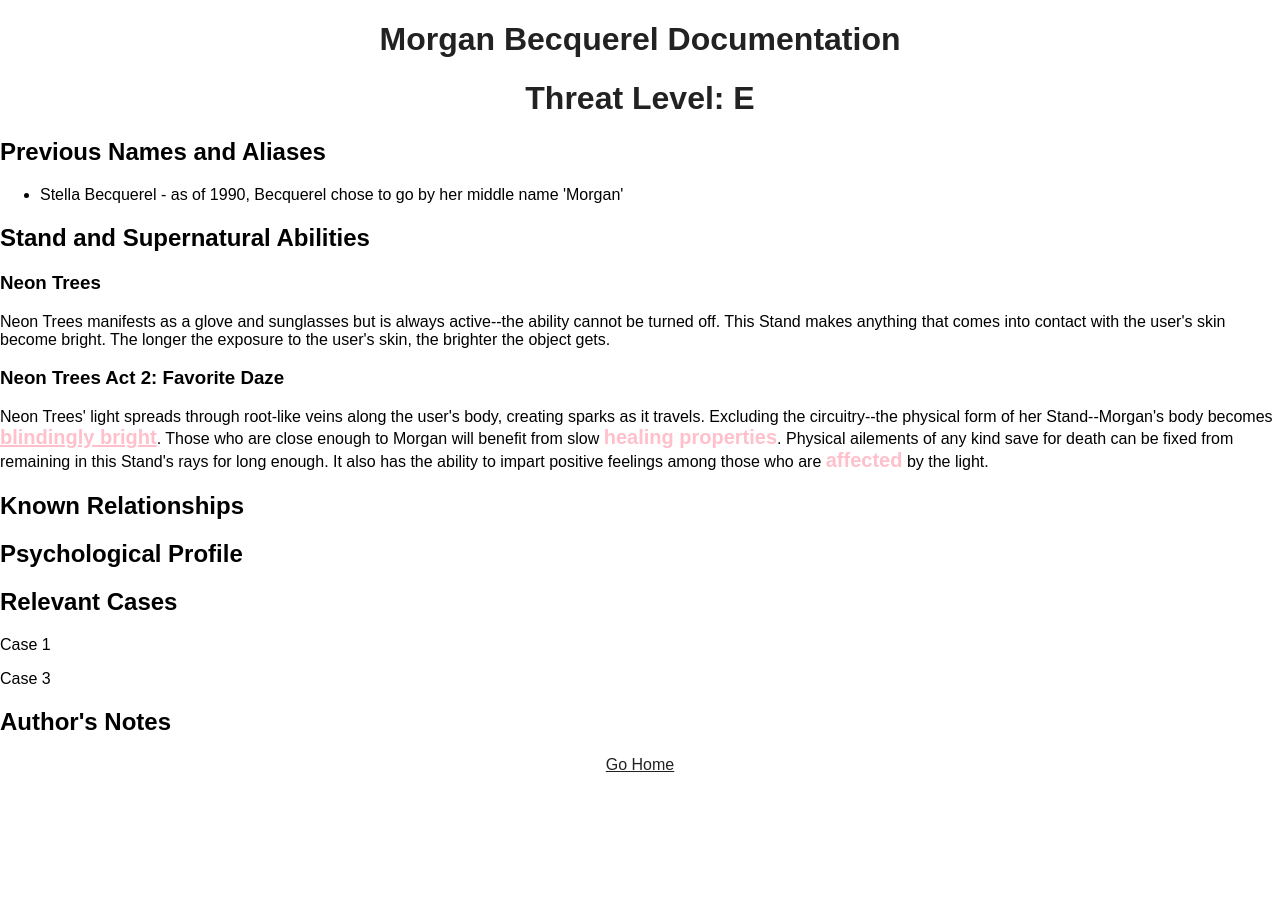
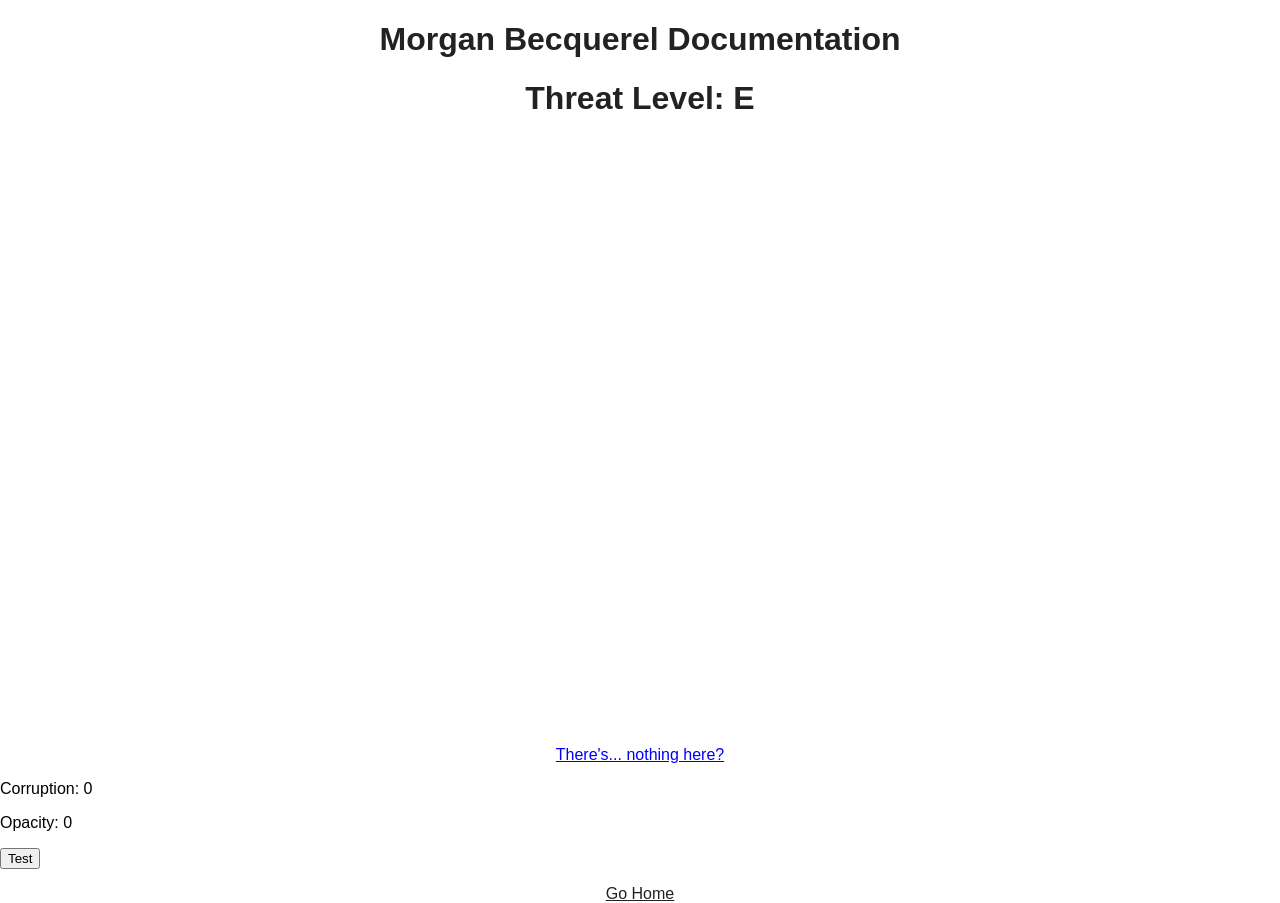
Before and after one commit to leafgilly/brienne_documentation, a React (Create React App) app in the folder my-app/: page /Morgan in a window 1280 px wide. Before the commit the page ends 821 px from the top, so only its background shows below. Built offline with nearby package versions, Linux system fonts and the light colour scheme.

Commit message:
initial phase of morgan's page implemented

```diff
--- a/my-app/src/App.css
+++ b/my-app/src/App.css
@@ -141,7 +141,7 @@ body, html {
 
 /* NEW CSS WE MADE */
 
-#interactive {
+.interactive {
   text-decoration: underline;
   cursor: pointer;
 }
@@ -165,7 +165,9 @@ body, html {
 }
 
 .enabled-link-m {
-  color:pink !important;
+  /* color: pink !important; */
+  color: rgba(255, 192, 203, 1) !important;
+  font-weight: bold;
 }
 
 .enabled-link-r {
@@ -174,7 +176,7 @@ body, html {
 
 .enabled-link-b {
   color:blue !important;
-  cursor: not-allowed;
+  /* cursor: not-allowed; */
 }
 
 .disabled-link {
--- a/my-app/src/pages/Amanda.js
+++ b/my-app/src/pages/Amanda.js
@@ -60,9 +60,16 @@ const Amanda = (props) => {
     <button onClick={()=>{
         props.dispatch({
             type: 'corruptAmanda',
+            value: 10,
+        });
+    }} disabled={props.AmandaCorruption>100}>Test</button>
+    <p onClick={()=>{
+        props.dispatch({
+            type: 'corruptAmanda',
             value: 49,
         });
-    }} disabled={props.AmandaCorruption>100}>Test</button>
+    }} id='interactive' class='enabled-link-a'>Test
+    </p>
     <p>
         <Link color="red" to="/page2">Go Home</Link>
     </p></>
--- a/my-app/src/pages/Misc.js
+++ b/my-app/src/pages/Misc.js
@@ -65,6 +65,7 @@ const Misc = () => {
         <li>TheGoodSamaritan</li>
         <li>bonvoyage_noona</li>
         <li>Pigserpent</li>
+        <li>Syntaxblitz</li>
     </ul>
     <h2>Read A Bit; Passive Audience</h2>
     <ul>
--- a/my-app/src/pages/Morgan.js
+++ b/my-app/src/pages/Morgan.js
@@ -1,6 +1,8 @@
 import { Link } from "react-router-dom";
 
-const Morgan = () => {
+import {connect} from 'react-redux';
+
+const Morgan = (props) => {
 
     //VISITED STATE
 
@@ -8,16 +10,8 @@ const Morgan = () => {
     pagesVisited["Morgan"] = true;
     document.cookie = JSON.stringify(pagesVisited);
 
-    //Tracking the visible text
-
-    var steps = 0;
-
     function stepForward() {
-        var node = document.getElementsByClassName('morStep');
-        node[steps].id = null;
-        node[steps].classList.add('morPass');
-        steps++;
-        node[steps].id = 'interactive';
+        console.log('called');
 
         //currently throws an error when you reach the end. make sure to stop the steps from incrementing once steps are fully implemented
 
@@ -25,16 +19,11 @@ const Morgan = () => {
         //item that can be clicked on the screen at the same time
     }
 
-    //Replacing text
-
-    const replacementText = [
-        'blindingly bright', 'morgantext2', 'morgantext3', "morgantext4"
-    ]
-
     return (
     <>
-    <h1>Morgan Becquerel Documentation</h1>
-    <h1>Threat Level: E</h1>
+    <div style={{color: 'rgba(0, 0, 0,' + props.MorganOpacity}}>
+        <h1>Morgan Becquerel Documentation</h1>
+        <h1>Threat Level: E</h1>
     <h2>Previous Names and Aliases</h2>
     <ul>
         <li>Stella Becquerel - as of 1990, Becquerel chose to go by her middle name 'Morgan'</li>
@@ -46,10 +35,24 @@ const Morgan = () => {
         The longer the exposure to the user's skin, the brighter the object gets.</p>
     <h3>Neon Trees Act 2: Favorite Daze</h3>
     <p>Neon Trees' light spreads through root-like veins along the user's body, creating sparks as it travels.
-        Excluding the circuitry--the physical form of her Stand--Morgan's body becomes <b id='interactive' className='morStep enabled-link-m' onClick={stepForward}>{replacementText[0]}</b>.
-        Those who are close enough to Morgan will benefit from slow <b className='morStep enabled-link-m' onClick={stepForward}>healing properties</b>.
+        Excluding the circuitry--the physical form of her Stand--Morgan's body becomes
+        <span class='enabled-link-m' style={{display: props.MorganCorruption===2 ? 'inline' : 'none'}}>blindingly bright.</span>
+        <span class='interactive enabled-link-m' style={{display: props.MorganCorruption>=3 && props.MorganCorruption<13 ? 'inline' : 'none'}}
+        onClick={()=>{
+            props.dispatch({
+                type: 'corruptMorgan',
+                value: 1,
+            });
+            props.dispatch({
+                type: 'morganOpacity',
+                value: 0.1,
+            });
+    }}>blindingly bright.</span>
+        <span style={{display: props.MorganCorruption>=13 ? 'inline' : 'none'}}> blindingly bright.</span>
+
+        Those who are close enough to Morgan will benefit from slow healing properties.
         Physical ailements of any kind save for death can be fixed from remaining in this Stand's rays for long enough.
-        It also has the ability to impart positive feelings among those who are <b className='morStep enabled-link-m' onClick={stepForward}>affected</b> by the light.</p>
+        It also has the ability to impart positive feelings among those who are affected by the light.</p>
     <h2>Known Relationships</h2>
 
     <h2>Psychological Profile</h2>
@@ -57,11 +60,60 @@ const Morgan = () => {
     <p>Case 1</p>
     <p>Case 3</p>
     <h2>Author's Notes</h2>
+    </div>
+
+{/* BRIENNE'S INTERACTIONS */}
+    <div onClick={()=>{
+        props.dispatch({
+            type: 'corruptMorgan',
+            value: 1,
+        });
+    }} class='interactive enabled-link-b' style={{display: props.MorganCorruption===0 ? 'block' : 'none'}}>
+        <p>There's... nothing here?</p>
+    </div>
+
+    <div onClick={()=>{
+        props.dispatch({
+            type: 'corruptMorgan',
+            value: 1,
+        });
+    }} class='interactive enabled-link-b' style={{display: props.MorganCorruption===1 ? 'block' : 'none'}}>
+        <p>But this can't just be it! There has to be something.</p>
+    </div>
+
+    <div onClick={()=>{
+        props.dispatch({
+            type: 'corruptMorgan',
+            value: 1,
+        });
+    }} class='interactive enabled-link-b' style={{display: props.MorganCorruption===2 ? 'block' : 'none'}}>
+        <p>Wait. What is that?</p>
+    </div>
+
+    <p>Corruption: {props.MorganCorruption}</p>
+    <p>Opacity: {props.MorganOpacity}</p>
+    <button onClick={()=>{
+        props.dispatch({
+            type: 'morganOpacity',
+            value: 0.1,
+        });
+        props.dispatch({
+            type: 'corruptMorgan',
+            value: 1,
+        });
+    }} display={props.MorganOpacity>=30}>Test</button>
     <p>
         <Link color="red" to="/page2">Go Home</Link>
-    </p></>
+    </p>
+    </>
     );
 
   };
 
-  export default Morgan;
+  export default connect(function mapStateToProps(state){
+    return {
+        MorganCorruption: state.MorganCorruption,
+        MorganHighCorruption: state.MorganCorruption > 30 ? 'morgan is corrupted' : 'morgan is NOT corrupted',
+        MorganOpacity: state.MorganOpacity
+    };
+  })(Morgan);
--- a/my-app/src/store.js
+++ b/my-app/src/store.js
@@ -3,13 +3,23 @@ import { createStore } from 'redux';
 //defines the load-in state of the entire program
 
 const initialState = {
+    MorganCorruption: 0,
+    MorganOpacity: 0.0,
     AmandaCorruption: 0,
 };
 
 function reducer(state, action) {
-    if (action.type == 'corruptAmanda') {
+    if (action.type === 'corruptAmanda') {
         const newState = {...state};
         newState.AmandaCorruption += action.value;
+        return newState;
+    } else if (action.type === 'corruptMorgan') {
+        const newState = {...state};
+        newState.MorganCorruption += action.value;
+        return newState;
+    } else if (action.type === 'morganOpacity') {
+        const newState = {...state};
+        newState.MorganOpacity += action.value;
         return newState;
     }
     else {
```
